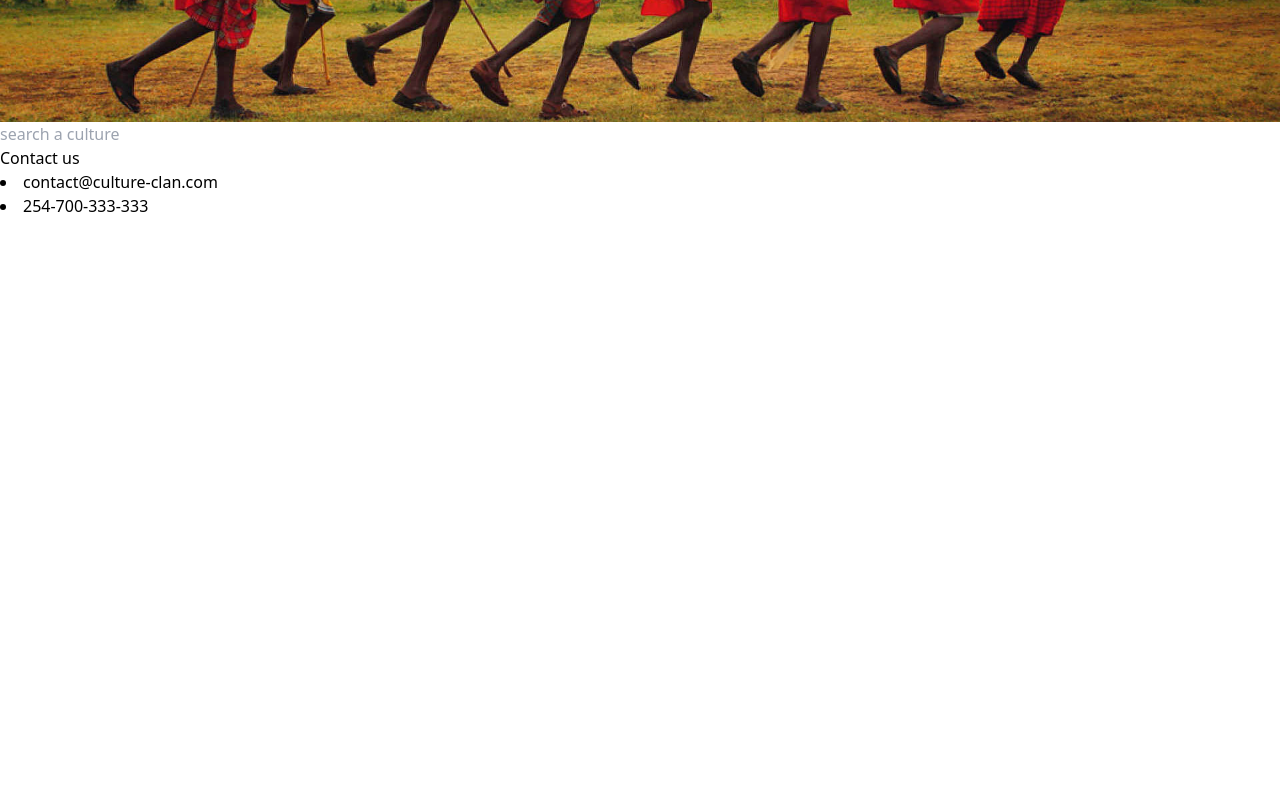
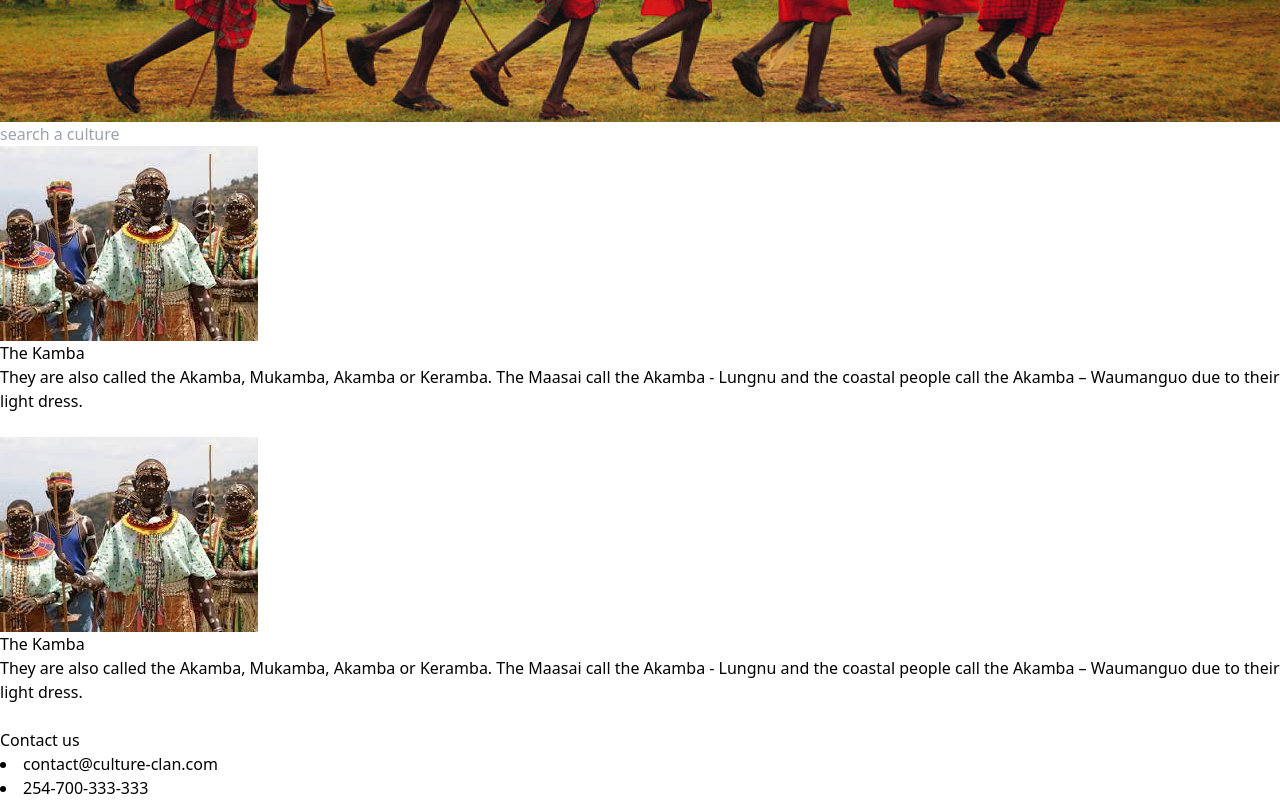
Before and after one commit to zulfero/global-cultre, a React (Vite) app: page / in a window 1280 px wide. Shown: the part 422-1222 px from the top of the page. Before the commit the page ends 800 px from the top, so only its background shows below. Built offline with nearby package versions, Linux system fonts and the light colour scheme; a web font is replaced by a local one.

Commit message:
made some changes to homepage

```diff
--- a/src/components/Herocard.jsx
+++ b/src/components/Herocard.jsx
@@ -1,9 +1,10 @@
-function Herocard({image,heading,btn}){
+function Herocard({image,heading,btn,content}){
     return(
         <>
-        <div>
-            <img src={image} alt="" />
+        <div className="flex flex-col mt-5">
+            <img className="w-[50%] border" src={image} alt="" />
             <h1>{heading}</h1>
+            <p className="w-[50%] pt-6 pb-6">{content}</p>
             <button>{btn}</button>
         </div>
         </>
--- a/src/components/Herocards.jsx
+++ b/src/components/Herocards.jsx
@@ -1,7 +1,15 @@
+import Herocard from "./Herocard";
+
 function Herocards() {
   return (
-<>
-</>
+<div className="container mx-auto flex">
+<div>
+    <Herocard image="src/images/gikuyu/kamba.jpeg" heading="The Kamba"content="They are also called the Akamba, Mukamba, Akamba or Keramba. The Maasai call the Akamba - Lungnu and the coastal people call the Akamba – Waumanguo due to their light dress. "/>
+</div>
+<div>
+    <Herocard image="src/images/gikuyu/kamba.jpeg" heading="The Kamba"content="They are also called the Akamba, Mukamba, Akamba or Keramba. The Maasai call the Akamba - Lungnu and the coastal people call the Akamba – Waumanguo due to their light dress. "/>
+</div>
+</div>
   );
 }
 export default Herocards;
--- a/src/components/LoginContent.jsx
+++ b/src/components/LoginContent.jsx
@@ -1,12 +1,12 @@
 function LoginContent() {
   return (
-    <>
+    <div className="container mx-auto">
 
       <div>
-        Login Page
+        <input type="text" placeholder="" />
       </div>
 
-    </>
+    </div>
   );
 }
 export default LoginContent;
--- a/src/pages/Layout.jsx
+++ b/src/pages/Layout.jsx
@@ -1,8 +1,5 @@
 import Nav from "../components/Nav";
 import Footer from "../components/Footer";
-import Hero from "../components/Hero";
-import Herocard from "../components/Herocards";
-import Site from "../components/Site";
 
 function Layout({ children }) {
   return (
--- a/src/pages/contact.jsx
+++ /dev/null
@@ -1,5 +0,0 @@
-function aboutus(){
-    return(<>
-    </>)
-}
-export default aboutus
```
Also changed, not shown: src/images/gikuyu/mencloth.jpeg (added), src/images/gikuyu/womancloth.jpg (added), src/pages/aboutus.jsx (deleted).
